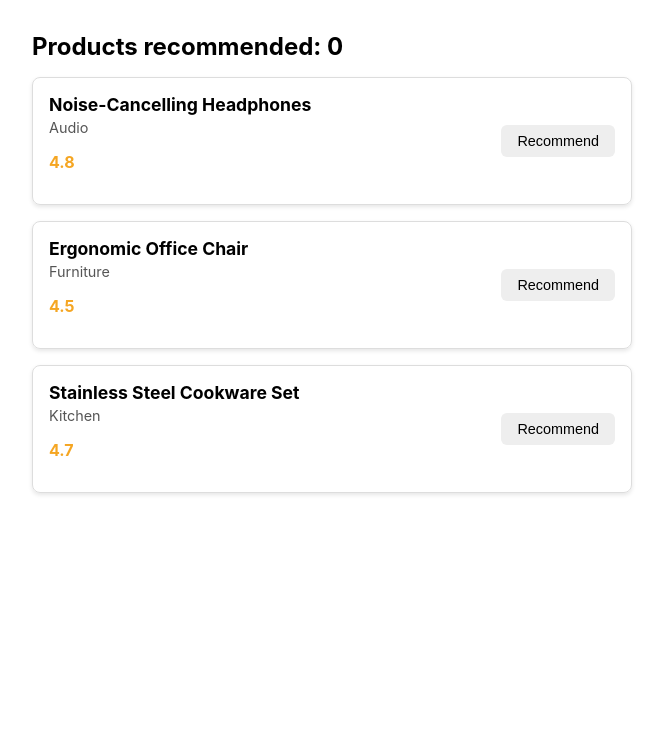
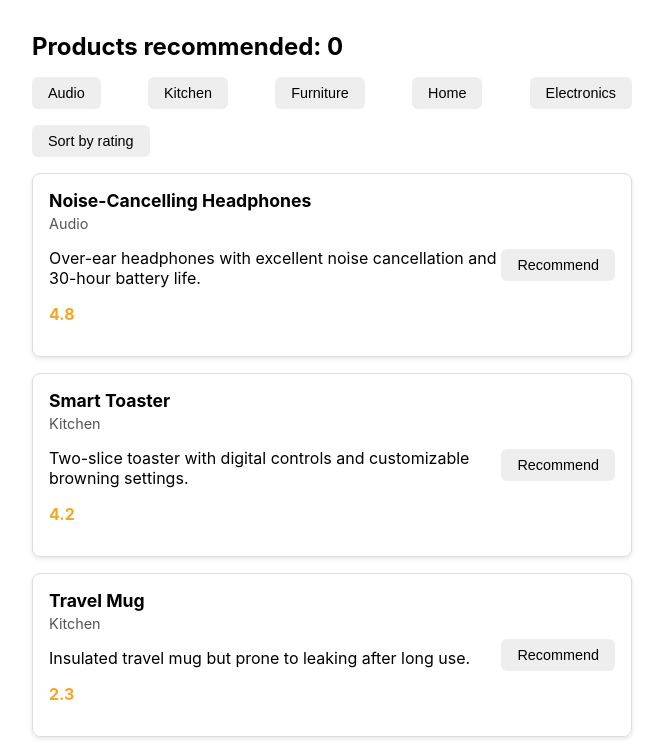
Before and after one commit to mjperales/fullstack-playground, a React (Create React App) app in the folder react-app/: page /products in a window 1280 px wide. Shown: the top 751 px of the page, without its empty margins (308-971 px from the left). Built offline with nearby package versions, Linux system fonts and the light colour scheme.

Commit message:
feat: add sorting and filtering

```diff
--- a/react-app/src/components/Products/ProductCard.tsx
+++ b/react-app/src/components/Products/ProductCard.tsx
@@ -13,17 +13,17 @@ const ProductCard: React.FC<ProductCardProps> = ({
   isRecommended,
   onToggle,
 }) => {
+  const { name, category, rating, description } = product;
   return (
     <div className="card" role="group" aria-label={`${product.name} card`}>
-      {/* TODO: Display product name, category, and rating */}
-      {/* TODO: Add button that toggles recommended state */}
       <div>
-        <h2 className="card-title">{product.name}</h2>
-        <p className="card-category">{product.category}</p>
-        <p className="card-rating">{product.rating}</p>
+        <h2 className="card-title">{name}</h2>
+        <p className="card-category">{category}</p>
+        {description && <p>{description}</p>}
+        <p className="card-rating">{rating}</p>
       </div>
       <button
-        className="card-button"
+        className={`card-button ${isRecommended ? 'active' : ''}`}
         name={product.id.toString()}
         onClick={() => onToggle(product.id)}
         type="button"
--- a/react-app/src/components/Products/ProductList.css
+++ b/react-app/src/components/Products/ProductList.css
@@ -62,3 +62,10 @@
     background: #4caf50;
     color: white;
 }
+
+.tags {
+    list-style: none;
+    display: flex;
+    justify-content: space-between;
+    padding-left: 0;
+}
--- a/react-app/src/components/Products/ProductList.tsx
+++ b/react-app/src/components/Products/ProductList.tsx
@@ -1,4 +1,4 @@
-import { useState } from 'react';
+import { useMemo, useState } from 'react';
 import ProductCard from './ProductCard';
 import './ProductList.css';
 
@@ -7,26 +7,43 @@ export interface Product {
   name: string;
   category: string;
   rating: number;
+  description?: string;
+}
+export interface IProductListProps {
+  products: Product[];
 }
 
-export const products: Product[] = [
-  {
-    id: 1,
-    name: 'Noise-Cancelling Headphones',
-    category: 'Audio',
-    rating: 4.8,
-  },
-  { id: 2, name: 'Ergonomic Office Chair', category: 'Furniture', rating: 4.5 },
-  {
-    id: 3,
-    name: 'Stainless Steel Cookware Set',
-    category: 'Kitchen',
-    rating: 4.7,
-  },
-];
+const ProductList = ({ products }: IProductListProps) => {
+  const [recommended, setRecommended] = useState(new Set());
+  const [currentFilter, setCurrentFilter] = useState('');
+  const [currentProducts, setCurrentProducts] = useState(products);
+  const uniqueCategories: string[] = useMemo(() => {
+    const categories = products.map((product) => product.category);
+    return Array.from(new Set(categories));
+  }, [products]);
 
-const ProductList: React.FC = () => {
-  const [recommended, setRecommended] = useState(new Set());
+  const handleFilterClick = (e: React.MouseEvent<HTMLButtonElement>) => {
+    setCurrentFilter(e.currentTarget.name);
+
+    if (currentFilter !== e.currentTarget.name) {
+      const filtered = products.filter(
+        (product) => product.category === e.currentTarget.name
+      );
+      setCurrentProducts(filtered);
+    } else {
+      setCurrentFilter('');
+      setCurrentProducts(products);
+    }
+  };
+
+  const handleSortByRatingDesc = () => {
+    const sortByRating = [
+      ...currentProducts.sort((a, b) => b.rating - a.rating),
+    ];
+    console.log(sortByRating);
+    setCurrentProducts(sortByRating);
+  };
+
   const handleOnToggle = (id: number) => {
     setRecommended((prev) => {
       const newSet = new Set(prev);
@@ -40,12 +57,32 @@ const ProductList: React.FC = () => {
   };
   return (
     <div className="container">
-      <h1 className="header">
-        {/* TODO: Show how many products are recommended */}
-        Products recommended: {recommended.size}
-      </h1>
-      {/* TODO: Map through products and render ProductCard */}
-      {products.map((product) => (
+      <h1 className="header">Products recommended: {recommended.size}</h1>
+      <ul className="tags">
+        {uniqueCategories.map((category) => (
+          <li key={category}>
+            <button
+              className={`card-button ${
+                currentFilter === category ? 'active' : ''
+              }`}
+              name={category}
+              onClick={(e) => handleFilterClick(e)}
+            >
+              {category}
+            </button>
+          </li>
+        ))}
+      </ul>
+
+      <button
+        style={{ marginBottom: '1rem' }}
+        className="card-button"
+        onClick={handleSortByRatingDesc}
+      >
+        Sort by rating
+      </button>
+
+      {currentProducts.map((product) => (
         <ProductCard
           key={product.id}
           product={product}
--- a/react-app/src/pages/ProductsPage.tsx
+++ b/react-app/src/pages/ProductsPage.tsx
@@ -1,5 +1,113 @@
 import ProductList from '../components/Products/ProductList';
+import { type Product } from '../components/Products/ProductList';
 
+export const products: Product[] = [
+  {
+    id: 1,
+    name: 'Noise-Cancelling Headphones',
+    category: 'Audio',
+    rating: 4.8,
+    description:
+      'Over-ear headphones with excellent noise cancellation and 30-hour battery life.',
+  },
+  {
+    id: 2,
+    name: 'Smart Toaster',
+    category: 'Kitchen',
+    rating: 4.2,
+    description:
+      'Two-slice toaster with digital controls and customizable browning settings.',
+  },
+  {
+    id: 11,
+    name: 'Travel Mug',
+    category: 'Kitchen',
+    rating: 2.3, // unusually low rating
+    description: 'Insulated travel mug but prone to leaking after long use.',
+  },
+  {
+    id: 3,
+    name: 'Ergonomic Office Chair',
+    category: 'Furniture',
+    rating: 4.6,
+    description:
+      'Adjustable chair with lumbar support and breathable mesh design.',
+  },
+  {
+    id: 4,
+    name: 'Bluetooth Speaker',
+    category: 'Audio',
+    rating: 4.4,
+    description:
+      'Portable waterproof speaker with 12-hour playtime and deep bass.',
+  },
+  {
+    id: 5,
+    name: 'Chef’s Knife',
+    category: 'Kitchen',
+    rating: 4.9,
+    description: '8-inch stainless steel chef’s knife with ergonomic handle.',
+  },
+  {
+    id: 6,
+    name: 'Standing Desk',
+    category: 'Furniture',
+    rating: 4.7,
+    description:
+      'Height-adjustable desk with electric controls and solid wood top.',
+  },
+  {
+    id: 7,
+    name: 'Air Purifier',
+    category: 'Home',
+    rating: 4.3,
+    description:
+      'HEPA air purifier suitable for medium-sized rooms, with quiet mode.',
+  },
+
+  {
+    id: 8,
+    name: 'Cast Iron Skillet',
+    category: 'Kitchen',
+    rating: 4.8,
+    description:
+      'Pre-seasoned 12-inch cast iron skillet for versatile cooking.',
+  },
+  {
+    id: 9,
+    name: 'Smart Light Bulbs',
+    category: 'Home',
+    rating: 4.5,
+    description:
+      'Wi-Fi enabled bulbs compatible with Alexa and Google Assistant.',
+  },
+  {
+    id: 10,
+    name: 'Wireless Keyboard',
+    category: 'Electronics',
+    rating: 4.1,
+    description:
+      'Slim wireless keyboard with rechargeable battery and quiet keys.',
+  },
+
+  // Edge cases
+
+  {
+    id: 12,
+    name: 'Laptop Stand',
+    category: 'Furniture',
+    rating: 4.0,
+    // no description provided
+  },
+  {
+    id: 13,
+    name: 'Noise-Cancelling Headphones (Budget)',
+    category: 'Audio',
+    rating: 3.8,
+    description:
+      'Affordable version of noise-cancelling headphones with decent performance.',
+  },
+];
 export default function ProductsPage() {
-  return <ProductList />;
+  return <ProductList products={products} />;
 }
```
Also changed, not shown: react-app/package.json (line endings or trailing spaces), 2 other files (tests, documents, lock files or other folders).
